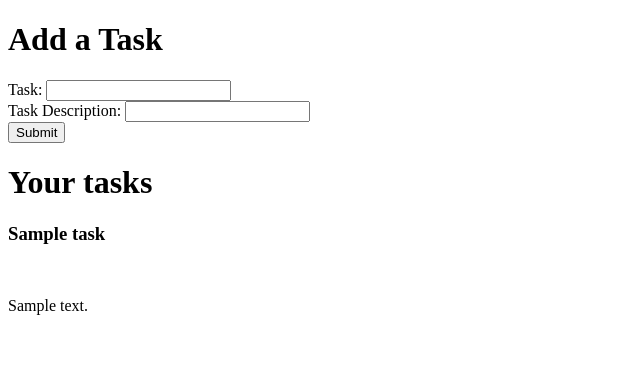
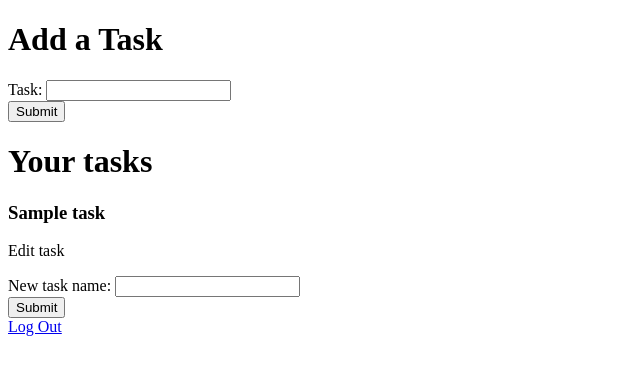
Before and after one commit to teganbroderick/goal-tracker, a Flask app: page / in a window 1280 px wide. Shown: the top 375 px of the page, without its empty margins (0-640 px from the left). Run offline with Flask 2, Linux system fonts and the light colour scheme; the visitor is signed in with stand-in values (Sample User, id 1); tables that the repository leaves empty hold one stand-in row (values such as "Sample post").

Commit message:
removed task description from app

```diff
--- a/model.py
+++ b/model.py
@@ -34,14 +34,12 @@ class Task(db.Model):
     user_id = db.Column(db.Integer,
                         db.ForeignKey('users.user_id'))
     task_name = db.Column(db.String(50), nullable=False)
-    task_description = db.Column(db.String(100), nullable=False)
-    task_active = db.Column(db.Boolean, default=True, nullable=False)
 
 
     def __repr__(self):
         """Return a human-readable representation of a goal"""
 
-        return f"<Task task_id={self.task_id} user_id={self.user_id} task_name={self.task_name} task_description={self.task_description}>"
+        return f"<Task task_id={self.task_id} user_id={self.user_id} task_name={self.task_name}>"
 
 def connect_to_db(app, db_uri="postgresql:///todo"):
     """Connect the database to the Flask app"""
--- a/server.py
+++ b/server.py
@@ -42,8 +42,8 @@ def signup_process():
         db.session.commit()
 
         user = User.query.filter_by(email=email).first() #get user object
+        session['user_id'] = user.user_id #add user to session
         tasks = Task.query.filter_by(user_id=session['user_id']).all() #get tasks
-        session['user_id'] = user.user_id #add user to session
         flash("Logged in!")
         return render_template("tasks.html", user=user, tasks=tasks)
     else:
@@ -86,17 +86,40 @@ def add_task():
     """add task to list of tasks"""
 
     task_name = request.form.get("task_name")
-    task_description = request.form.get("task_description")
 
-    new_task = Task(user_id=session['user_id'],
-                    task_name=task_name,
-                    task_description=task_description)
-    db.session.add(new_task)
+    task_to_verify = Task.query.filter_by(user_id=session['user_id'],
+                    task_name=task_name).first()
+
+    if task_to_verify == None: #if task not in db
+        new_task = Task(user_id=session['user_id'],
+                    task_name=task_name)
+        db.session.add(new_task)
+        db.session.commit()
+    else:
+        flash("Goal already in your list")
+
+    tasks = Task.query.filter_by(user_id=session['user_id']).all()
+    return render_template('tasks.html', tasks=tasks)
+
+
+@app.route('/edit_task', methods=["POST"])
+def edit_task():
+    """edit task in list of tasks"""
+
+    task_name = request.form.get("task_name")
+    print(task_name)
+    new_task_name = request.form.get("new_task_name")
+    print(new_task_name)
+
+    #find task in db
+    task_to_change = Task.query.filter(Task.task_name == task_name).first()
+    print(task_to_change)
+    task_to_change.task_name = new_task_name
+
     db.session.commit()
 
     tasks = Task.query.filter_by(user_id = session['user_id'])
     return render_template('tasks.html', tasks=tasks)
-
 
 if __name__ == "__main__":
     # We have to set debug=True here, since it has to be True at the
--- a/templates/index.html
+++ b/templates/index.html
@@ -1,10 +1,10 @@
 <!DOCTYPE html>
 <html>
 <head>
-    <title>Goal Tracker</title>
+    <title>Task Tracker</title>
 </head>
 <body>
-    <h1>Goal Tracker</h1>
+    <h1>Task Tracker</h1>
     <h2>Login</h2>
     <form action="/login_process" method="POST">
         Email: <input type="test" name="email"><br>
--- a/templates/tasks.html
+++ b/templates/tasks.html
@@ -5,16 +5,22 @@
 </head>
 <body>
     <h1>Add a Task</h1>
-        <form action="/add_task" method="POST">
+    <form action="/add_task" method="POST">
         Task: <input type="text" name="task_name"><br>
-        Task Description: <input type="text" name="task_description"><br>
+        <!-- Task Description: <input type="text" name="task_description"><br> -->
         <input type="submit" value="Submit">
     </form>
 
     <h1>Your tasks</h1>
     {% for task in tasks %}
-        <h3> {{ task.task_name }} </h3><br>
-        <p> {{ task.task_description}} </p>
+        <h3> {{ task.task_name }} </h3>
+        <p>Edit task</p>
+        <form action="/edit_task" method="POST">
+            <input type="hidden" name="task_name" value="{{ task.task_name }}">
+            New task name: <input type="text" name="new_task_name"><br>
+            <input type="submit" value="Submit">
+        </form>
     {% endfor %}
+    <a class="nav-link" href="/logout">Log Out</a>
 </body>
 </html>
```
